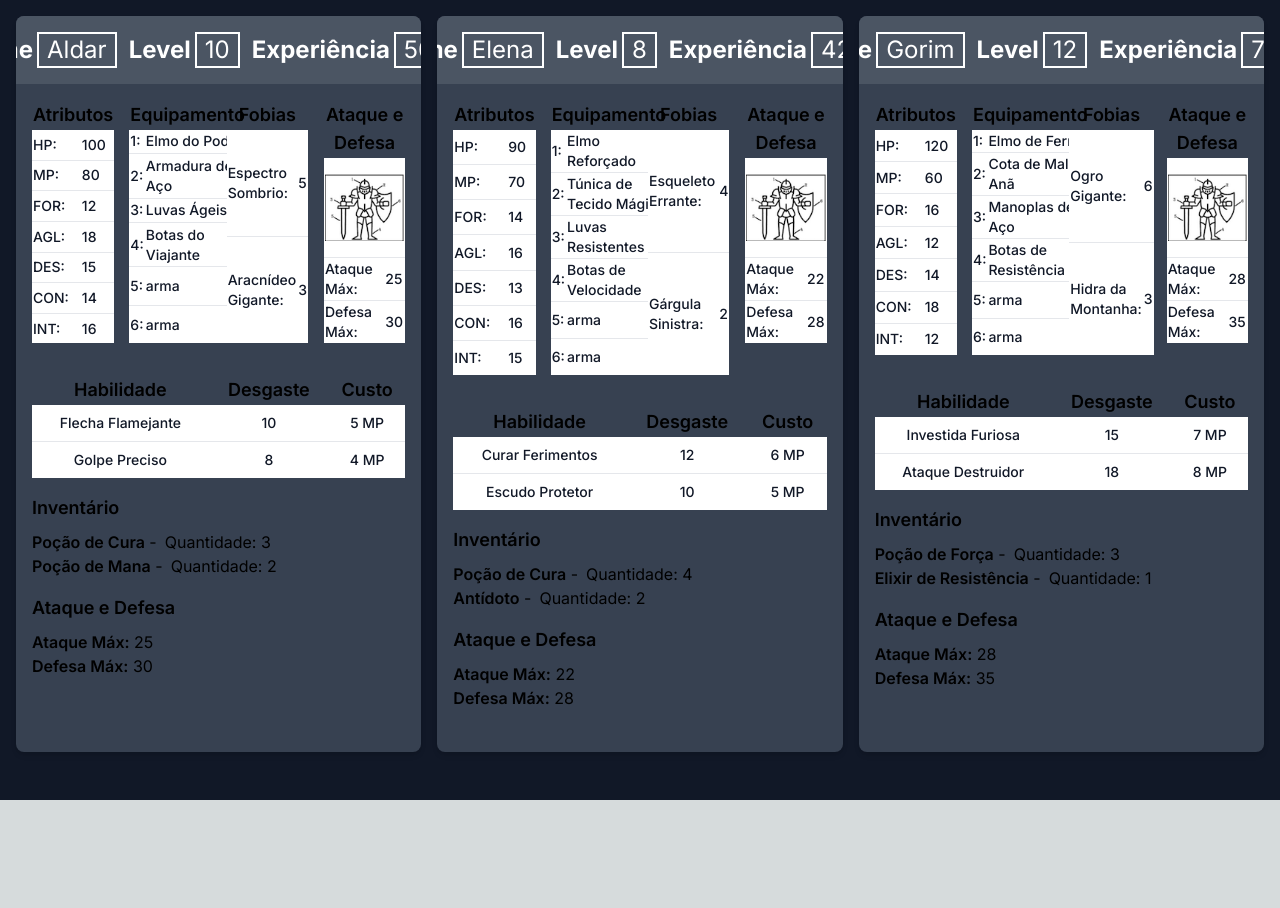
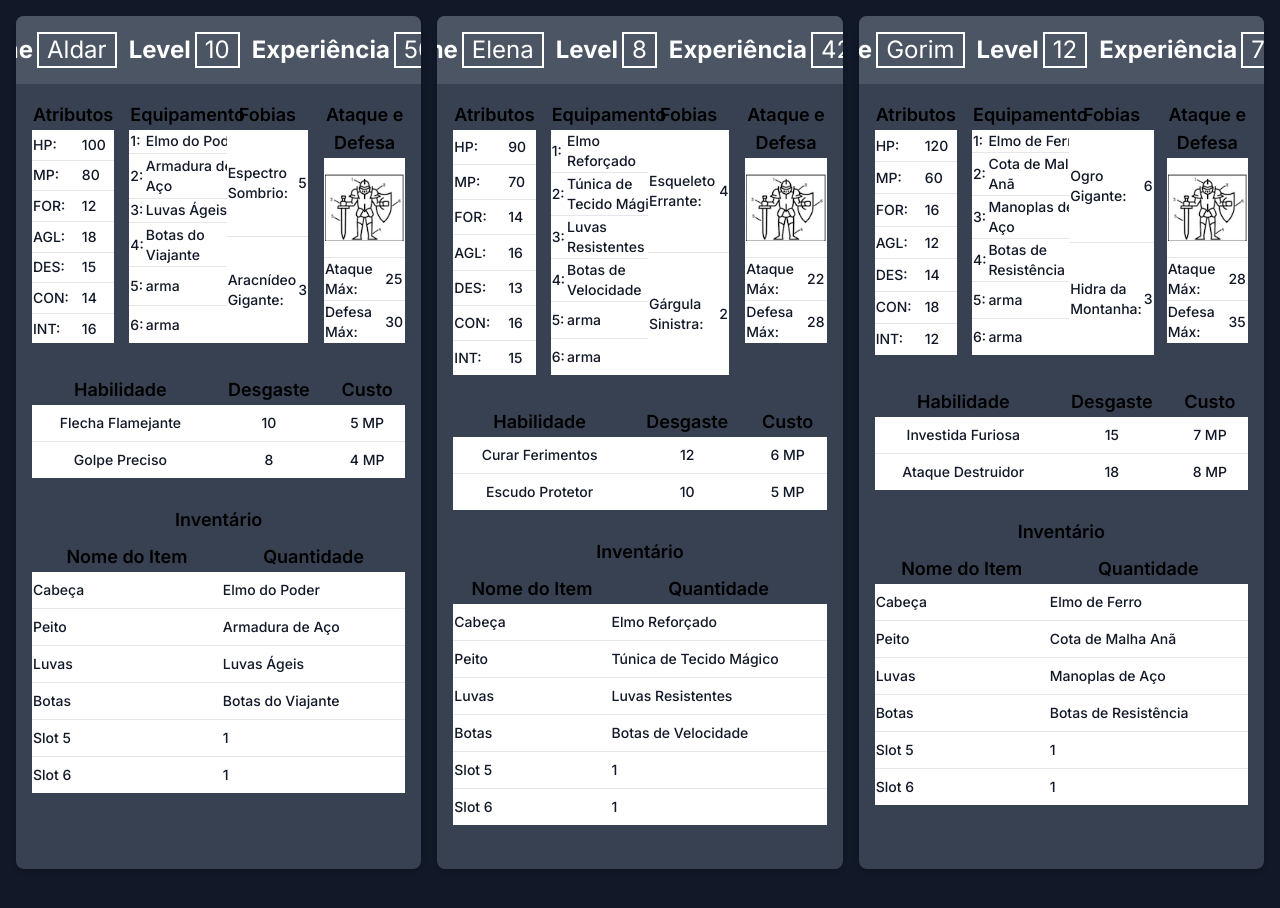
Before and after one commit to Mateus8741/rpg, a Next.js app: page / in a window 1280 px wide. Shown: the top 908 px of the page. Before the commit the page ends 800 px from the top, so only its background shows below. Built offline with nearby package versions, Linux system fonts and the light colour scheme.

Commit message:
Add Inventory component to Form

```diff
--- a/src/components/Form.tsx
+++ b/src/components/Form.tsx
@@ -2,6 +2,7 @@ import { Personagem } from '@/models/rpgDTO'
 import { Atributes } from './Atributes'
 import { Hability } from './Hability'
 import { Header } from './Header'
+import { Inventory } from './Inventory'
 
 interface Persona {
   persona: Personagem
@@ -17,27 +18,10 @@ export function Form({ persona }: Persona) {
 
       <div className="p-4">
         <Atributes persona={persona} />
+
         <Hability persona={persona} />
-        <div>
-          <h3 className="text-lg font-semibold mb-2">Inventário</h3>
-          {persona.inventario.map((item, index) => (
-            <p key={index}>
-              <span className="font-semibold">{item.nomeItem}</span> -
-              <span className="ml-2">Quantidade: {item.quantidade}</span>
-            </p>
-          ))}
-        </div>
-        <div className="mt-4">
-          <h3 className="text-lg font-semibold mb-2">Ataque e Defesa</h3>
-          <p>
-            <span className="font-semibold">Ataque Máx:</span>{' '}
-            {persona.ataqueMaximo}
-          </p>
-          <p>
-            <span className="font-semibold">Defesa Máx:</span>{' '}
-            {persona.defesaMaxima}
-          </p>
-        </div>
+
+        <Inventory persona={persona} />
       </div>
     </div>
   )
--- /dev/null
+++ b/src/components/Inventory.tsx
@@ -0,0 +1,52 @@
+import { Personagem } from '@/models/rpgDTO'
+
+interface InventoryProps {
+  persona: Personagem
+}
+
+export function Inventory({ persona }: InventoryProps) {
+  return (
+    <div className="my-7">
+      <h3 className="text-lg font-semibold mb-2 text-center">Inventário</h3>
+      <table className="min-w-full">
+        <thead>
+          <tr>
+            <th className="text-lg  font-semibold text-center">Nome do Item</th>
+            <th className="text-lg  font-semibold text-center">Quantidade</th>
+          </tr>
+        </thead>
+        <tbody className="bg-white divide-y divide-gray-200">
+          <tr className="text-left text-sm font-medium text-gray-900">
+            <td className="py-2">Cabeça</td>
+            <td className="py-2">{persona.equipamentos.cabeca || 'Vazio'}</td>
+          </tr>
+
+          <tr className="text-left text-sm font-medium text-gray-900">
+            <td className="py-2">Peito</td>
+            <td className="py-2">{persona.equipamentos.peito || 'Vazio'}</td>
+          </tr>
+
+          <tr className="text-left text-sm font-medium text-gray-900">
+            <td className="py-2">Luvas</td>
+            <td className="py-2">{persona.equipamentos.luvas || 'Vazio'}</td>
+          </tr>
+
+          <tr className="text-left text-sm font-medium text-gray-900">
+            <td className="py-2">Botas</td>
+            <td className="py-2">{persona.equipamentos.botas || 'Vazio'}</td>
+          </tr>
+
+          <tr className="text-left text-sm font-medium text-gray-900">
+            <td className="py-2">Slot 5</td>
+            <td className="py-2">1</td>
+          </tr>
+
+          <tr className="text-left text-sm font-medium text-gray-900">
+            <td className="py-2">Slot 6</td>
+            <td className="py-2">1</td>
+          </tr>
+        </tbody>
+      </table>
+    </div>
+  )
+}
```
